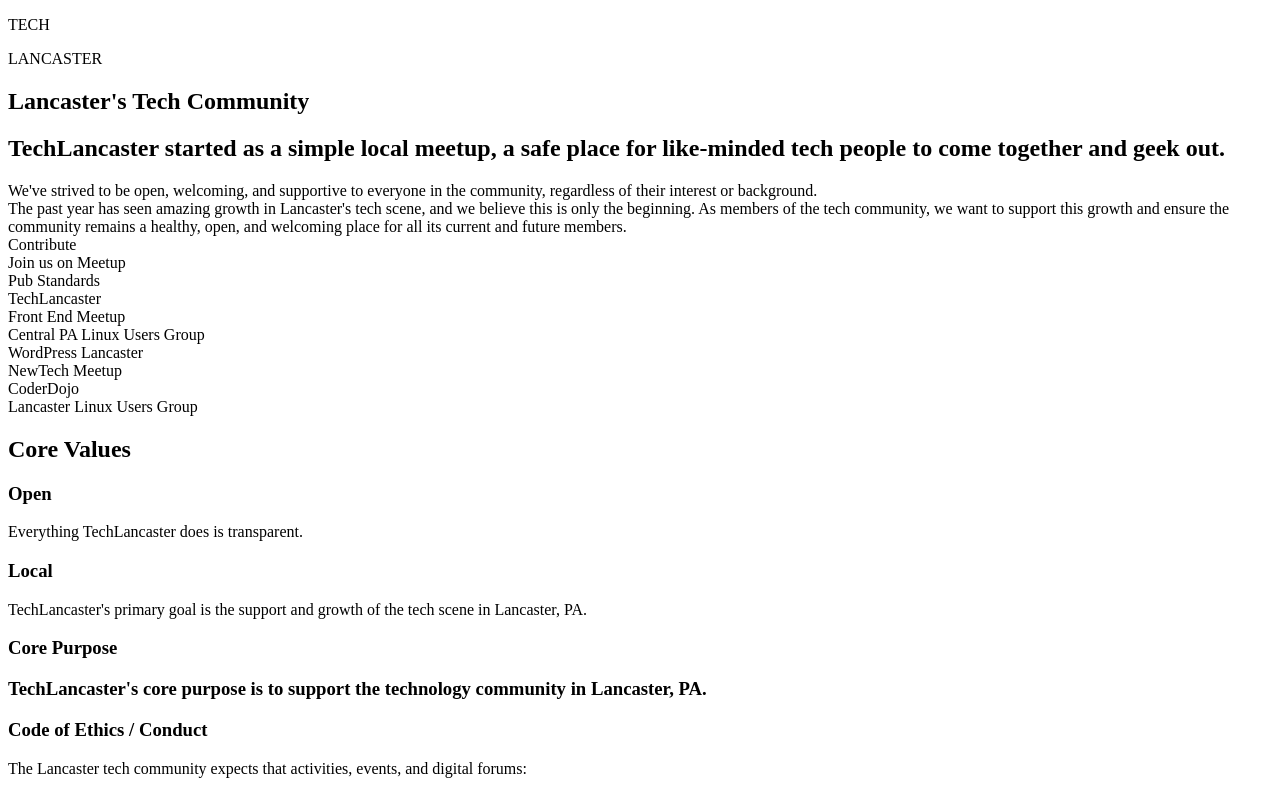
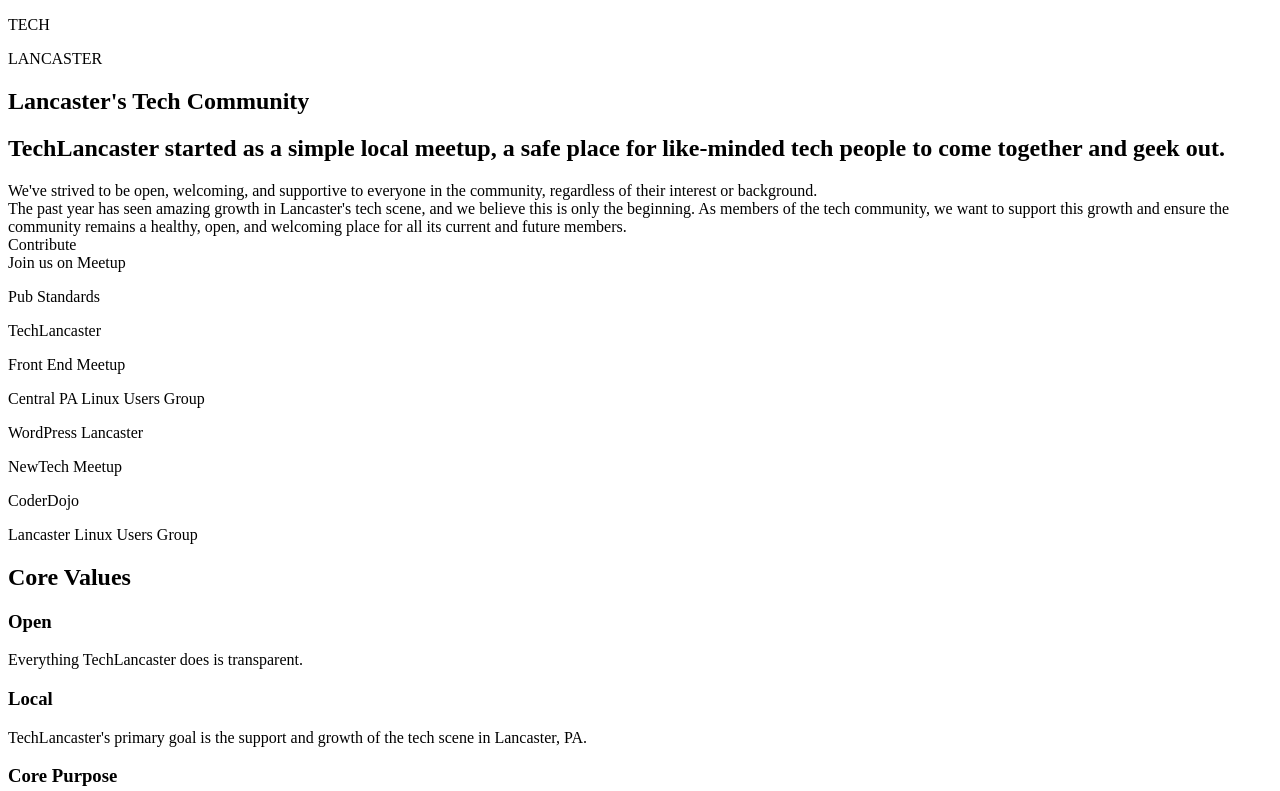
Before and after one commit to Choadis/TechComm, a plain HTML site: page community.html in a window 1280 px wide. Shown: the top 791 px of the page. Drawn offline with Linux system fonts and the light colour scheme.

Commit message:
no message

```diff
--- a/community.html
+++ b/community.html
@@ -31,28 +31,28 @@
   </section>
   <div class="bar"> </div>
   <section>
-    Pub Standards
+    <p> Pub Standards </p>
   </section>
   <section>
-    TechLancaster
+    <p> TechLancaster </p>
   </section>
   <section>
-    Front End Meetup
+    <p> Front End Meetup </p>
   </section>
   <section>
-    Central PA Linux Users Group
+    <p> Central PA Linux Users Group </p>
   </section>
   <section>
-    WordPress Lancaster
+    <p> WordPress Lancaster </p>
   </section>
   <section>
-    NewTech Meetup
+    <p> NewTech Meetup </p>
   </section>
   <section>
-    CoderDojo
+    <p> CoderDojo </p>
   </section>
   <section>
-    Lancaster Linux Users Group
+    <p> Lancaster Linux Users Group </p>
   </section>
   <article>
     <h2> Core Values <h2>
```
